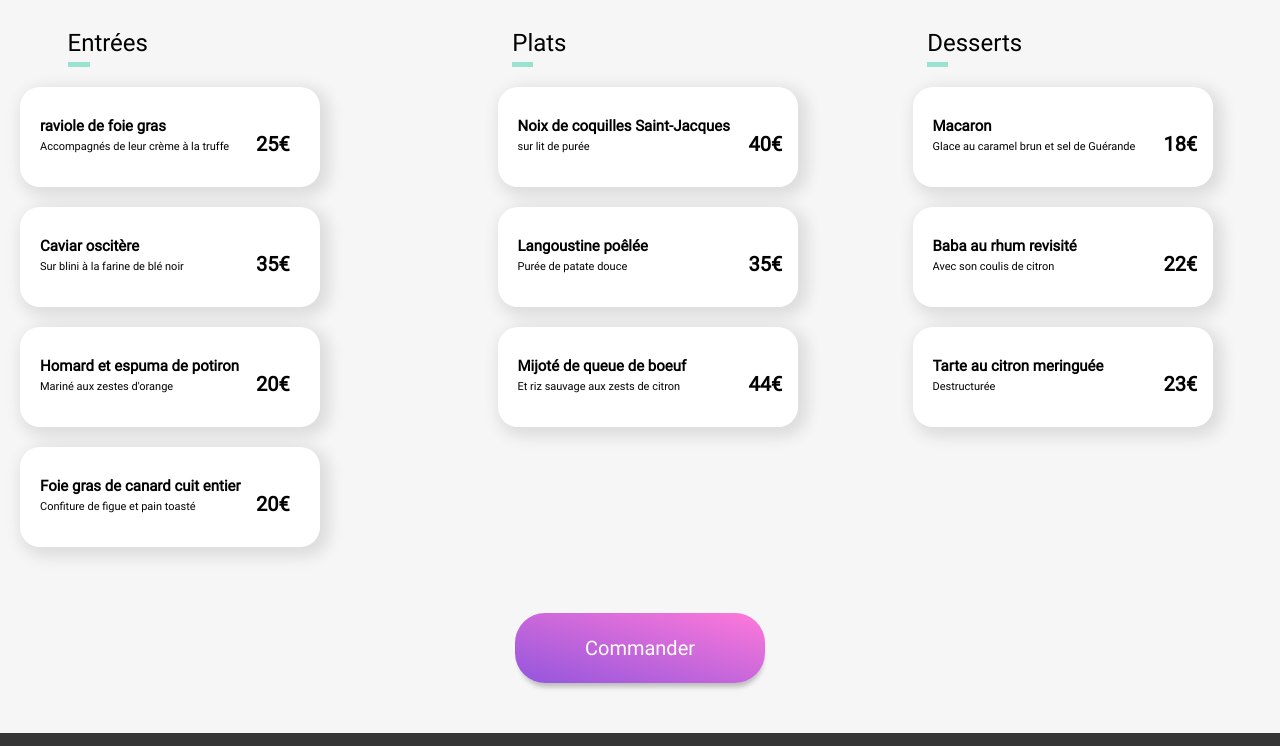
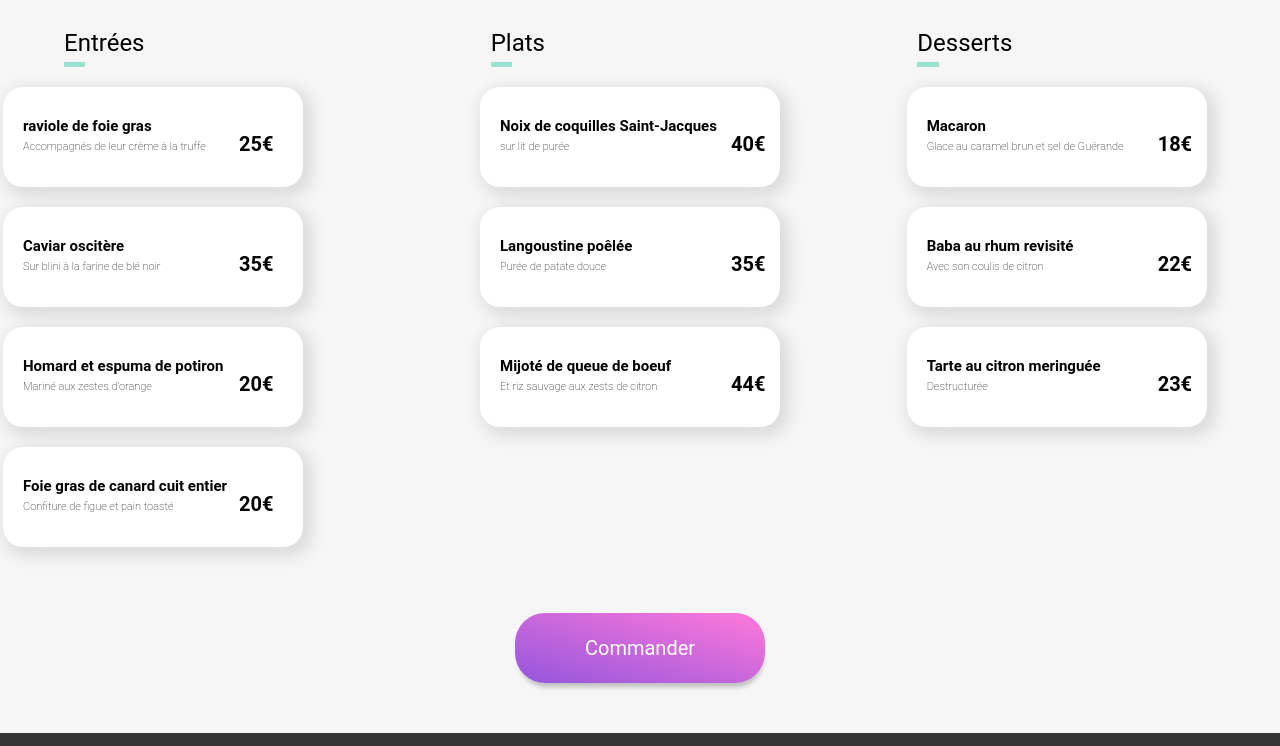
Before and after one commit to WinstonBlewUp/RobinBurnay_3_03152020, a website: page menuNote.html in a window 1280 px wide. Shown: the part 637-1383 px from the top of the page. Drawn offline with Linux system fonts and the light colour scheme.

Commit message:
Modif font weight
bug apparu pour font weight explorer p + corrections erreurs dans la presa des tuiles

corrigé + corrigé

```diff
--- a/index.css
+++ b/index.css
@@ -1,6 +1,7 @@
 @font-face {
   font-family: "Roboto";
-  src: url("Fonts/Roboto/Roboto-Regular.ttf") format("truetype"), url("Fonts/Roboto/Roboto-Light.ttf") format("truetype");
+  src: url("Fonts/Roboto/Roboto-Regular.ttf") format("truetype")
+       url("Fonts/Roboto/Roboto-Thin.ttf") format("truetype");
 }
 
 @font-face {
@@ -109,7 +110,7 @@ a {
 }
 
 .explorer__txt_container p {
-  font-weight: lighter;
+  font-weight: 100;
 }
 
 .explorer__btn_container {
--- a/menu_style.css
+++ b/menu_style.css
@@ -62,6 +62,7 @@ body {
   -webkit-box-align: center;
       -ms-flex-align: center;
           align-items: center;
+          margin-left: 180px;
 }
 
 .resto_title {
@@ -294,7 +295,7 @@ body {
   }
 }
 
-@media (min-width: 801px) {
+@media (min-width: 1000px) {
   .header__logo_container {
     -webkit-box-pack: start;
     -ms-flex-pack: start;
@@ -368,8 +369,8 @@ body {
     -webkit-box-pack: justify;
     -ms-flex-pack: justify;
     justify-content: space-between;
-    margin-left: 40px;
-    width: 400px;
+    margin-left: 23px;
+
   }
   .footer__logo {
     margin-left: -13px;
@@ -388,4 +389,3 @@ body {
     margin-left: -50px;
   }
 }
-/*# sourceMappingURL=menu_style.css.map */
```
Also changed, not shown: 1 other file.
